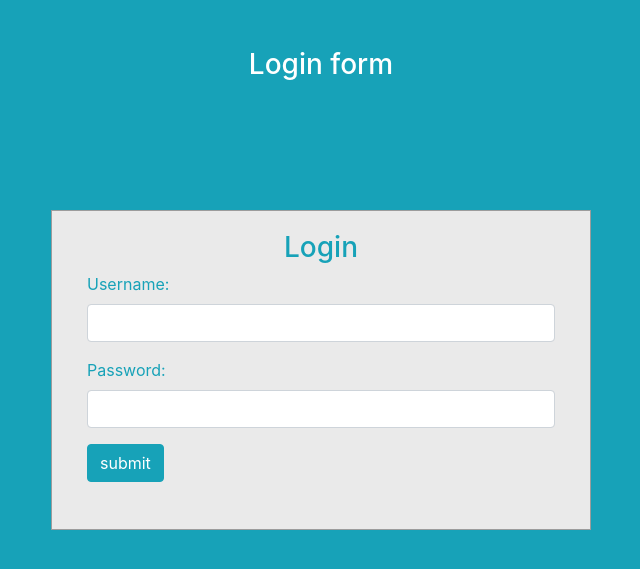
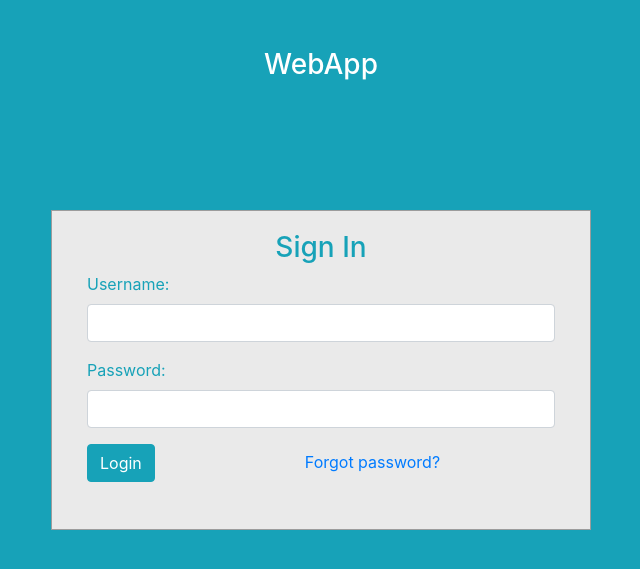
Before and after one commit to GroupSe7en/WebApp, a Django app: page / in a window 1280 px wide. Shown: the top 569 px of the page, without its empty margins (319-959 px from the left). Run offline with Django 3.2, Linux system fonts and the light colour scheme; some libraries are stand-ins or nearby versions.

Commit message:
changes for the login

```diff
--- a/users/templates/users/login.html
+++ b/users/templates/users/login.html
@@ -1,7 +1,10 @@
 {% load crispy_forms_tags %}
 <!doctype html>
 <html lang="en">
-<head>
+    <link rel="shortcut icon" href="https://freepngimg.com/thumb/logo/62837-instagram-icons-photography-computer-logo-icon.png" />
+    <title> SE7EN </title>
+
+    <head>
 
     <link href="//maxcdn.bootstrapcdn.com/bootstrap/4.1.1/css/bootstrap.min.css" rel="stylesheet" id="bootstrap-css">
 <script src="//maxcdn.bootstrapcdn.com/bootstrap/4.1.1/js/bootstrap.min.js"></script>
@@ -12,7 +15,7 @@ body {
     padding: 0;
     background-color: #17a2b8;
     height: 100vh;
-  }
+}
   #login .container #login-row #login-column #login-box {
     margin-top: 120px;
     max-width: 600px;
@@ -25,7 +28,9 @@ body {
   }
   #login .container #login-row #login-column #login-box #login-form #register-link {
     margin-top: -85px;
-  }</style>
+}
+
+</style>
 </head>
 <body>
 
@@ -38,14 +43,16 @@ body {
   {% endif %}
 
   <div id="login">
-    <h3 class="text-center text-white pt-5">Login form</h3>
+    <h3 class="text-center text-white pt-5"> WebApp </h3>
+    <div class="fadeIn first">
+      </div>
     <div class="container">
         <div id="login-row" class="row justify-content-center align-items-center">
             <div id="login-column" class="col-md-6">
                 <div id="login-box" class="col-md-12">
                     <form id="login-form" class="form" action="" method="post">
                         {% csrf_token %}
-                        <h3 class="text-center text-info">Login</h3>
+                        <h3 class="text-center text-info">Sign In</h3>
                         <div class="form-group">
                             <label for="username" class="text-info">Username:</label><br>
                             <input type="text" name="username" id="username" class="form-control">
@@ -55,7 +62,13 @@ body {
                             <input type="text" name="password" id="password" class="form-control">
                         </div>
                         <div class="form-group">
-                            <input type="submit" name="submit" class="btn btn-info btn-md" value="submit">
+                            <input type="submit" name="Login" class="btn btn-info btn-md" value="Login">
+                            <span style="width:60%; text-align:right;  display: inline-block;"><a class="small-text" href="#">Forgot
+                                password?</a></span>
+                            </div>
+                        </div>
+                        <div>
+
                         </div>
                     </form>
                 </div>
```
